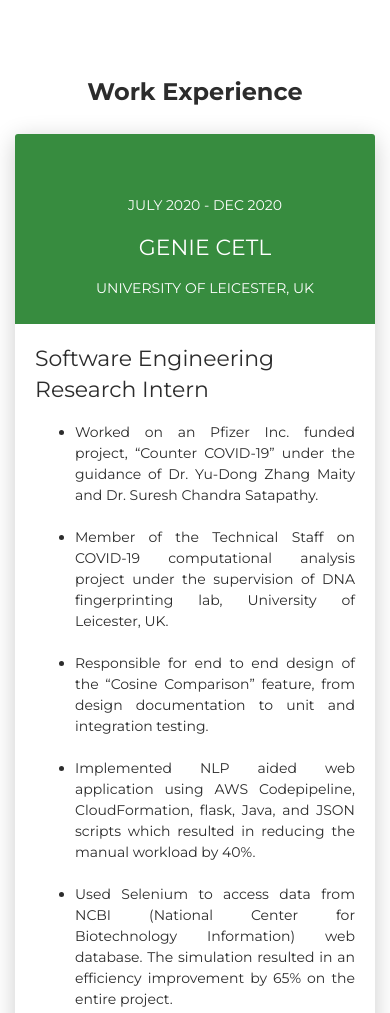
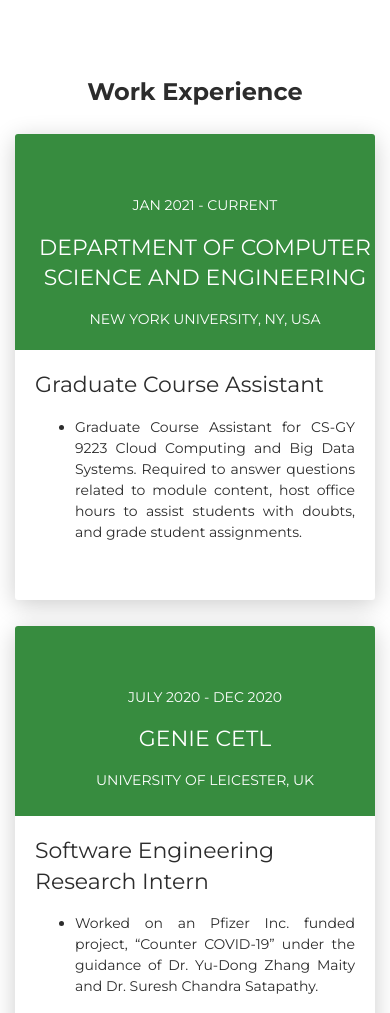
Before and after one commit to sidart069/sidart069.github.io, a plain HTML site: page index.html in a window 390 px wide. Shown: the part 4080-5093 px from the top of the page. Drawn offline with Linux system fonts and the light colour scheme.

Commit message:
Update index.html

```diff
--- a/index.html
+++ b/index.html
@@ -241,6 +241,27 @@
 <div class="section" id="experience">
   <div class="container cc-experience">
     <div class="h4 text-center mb-4 title">Work Experience</div>
+     <div class="card">
+      <div class="row">
+        <div class="col-md-3 bg-primary" data-aos="fade-right" data-aos-offset="50" data-aos-duration="500">
+          <div class="card-body cc-experience-header">
+            <p>Jan 2021 - current</p>
+            <div class="h5">Department of Computer Science and Engineering</div>
+             <div class="h7">New York University, NY, USA</div>
+          </div>
+        </div>
+        <div class="col-md-9" data-aos="fade-left" data-aos-offset="50" data-aos-duration="500">
+          <div class="card-body">
+            <div class="h5">Graduate Course Assistant</div>
+            <p>
+              <ul>
+                <li align="justify"> Graduate Course Assistant for CS-GY 9223 Cloud Computing and Big Data Systems. Required to answer questions related to module content, host office hours to assist students with doubts, and grade student assignments.</li> <br/>
+              </ul>
+            </p>
+          </div>
+        </div>
+      </div>
+    </div>
     <div class="card">
       <div class="row">
         <div class="col-md-3 bg-primary" data-aos="fade-right" data-aos-offset="50" data-aos-duration="500">
@@ -322,6 +343,14 @@
 
               </ol>
             </p>
+                      <p class="category"><br/> Medium  Articles </p>
+            <p>
+              <ol>
+              	<li align="justify"> <b> Designing a generic OTT Streaming service in Cloud : A Netflix case study </b> <a href="https://medium.com/@sidharthpurohit/designing-a-generic-ott-streaming-service-in-cloud-a-netflix-case-study-cd7c8754de60" target="_blank"> Cloud and OTT </a></li> <br/>
+
+                <li align="justify"> <b> System Designing basics- Designing a Distributed Storage Service in Cloud </b> <a href="https://medium.com/@sidharthpurohit/system-designing-basics-designing-a-distributed-storage-service-in-cloud-a91ed91dfb22" target="_blank"> Cloud and Distributed Storage</a></li><br/>
+              </ol>
+            </p>
 
           </div>
         </div>
```
